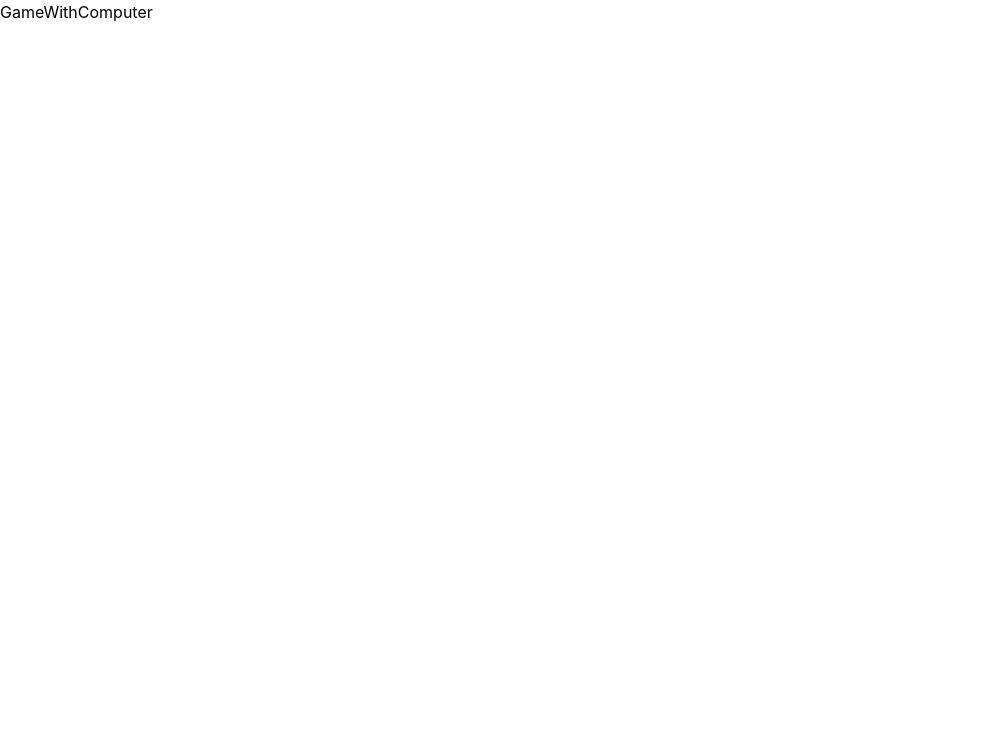
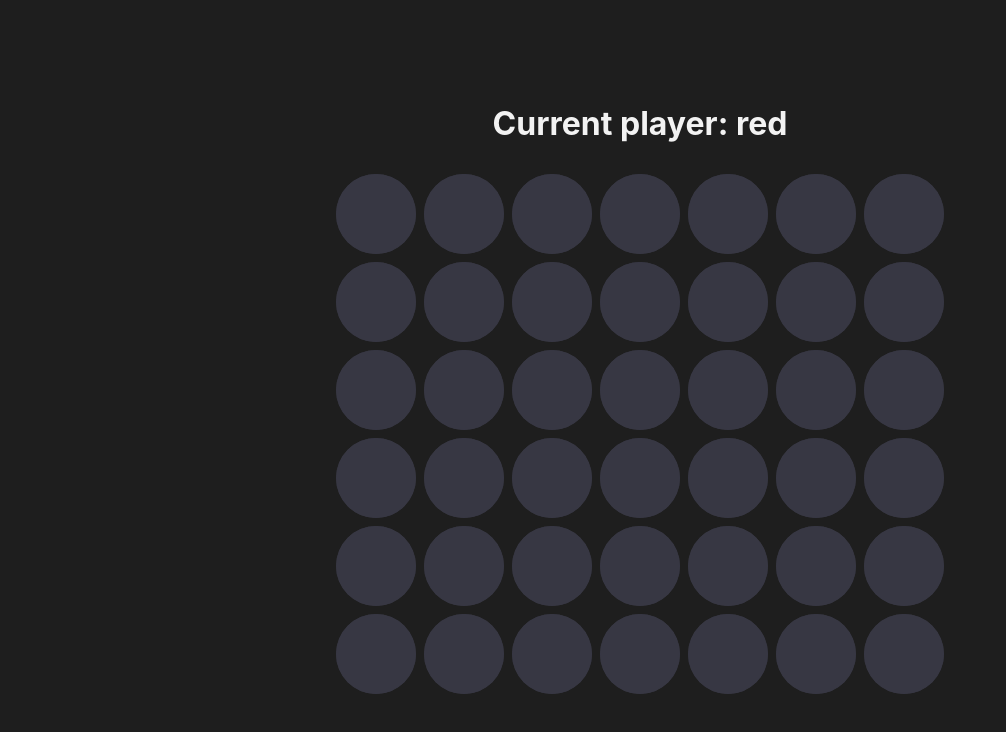
Before and after one commit to ayeMind/connect-four, a React (Vite) app: page /computer in a window 1280 px wide. Shown: the top 732 px of the page, without its empty margins (0-1006 px from the left). Built offline with nearby package versions, Linux system fonts and the light colour scheme; a web font is replaced by a local one.

Commit message:
fix game after "go back one page"

```diff
--- a/src/components/cell/Cell.tsx
+++ b/src/components/cell/Cell.tsx
@@ -19,7 +19,7 @@ const Cell: FC<CellProps> = observer(({ id }) => {
   }
 
   useEffect(() => {
-    document.addEventListener('game-reset', onResetGame)
+    document.addEventListener('game-reset', onResetGame) // event from GameWithFriend
 
     return () => {
       document.removeEventListener('game-reset', onResetGame)
--- a/src/pages/game-with-computer/GameWithComputer.module.scss
+++ b/src/pages/game-with-computer/GameWithComputer.module.scss
@@ -0,0 +1,32 @@
+.page {
+    display: flex;
+    flex-direction: column;
+    align-items: center;
+    justify-content: center;
+}
+
+.current-player {
+    font-size: 2rem;
+    margin-bottom: 2rem;
+
+    @media screen and (max-width: 768px) {
+        font-size: 1.5rem;
+    }
+
+    @media screen and (max-width: 480px) {
+        font-size: 1.2rem;
+    }
+}
+
+.btn {
+    padding: 1rem 2rem;
+    border-radius: 1rem;
+    background-color: $btn-color;
+    color: $text-color;
+}
+
+.buttons {
+    display: flex;
+    gap: 1rem;
+    margin-top: 2rem;
+}
--- a/src/pages/game-with-computer/GameWithComputer.tsx
+++ b/src/pages/game-with-computer/GameWithComputer.tsx
@@ -1,11 +1,45 @@
-import { FC } from 'react'
+import { Layout } from 'components/layout'
+import { FC, useEffect } from 'react'
+import styles from './GameWithComputer.module.scss'
+import { Field } from 'components/field'
+import { observer } from 'mobx-react-lite'
+import store from 'app/store'
+import { Link } from 'react-router-dom'
+import { motion } from 'framer-motion'
 
-const GameWithComputer: FC = () => {
+const GameWithComputer: FC = observer(() => {
+
+  useEffect(() => {
+    store.reset()
+  }, [])
+
+  const { currentPlayer } = store
+
+  let text = `Current player: ${currentPlayer}`
+  if (store.winner === "draw") {
+    text = "Draw!"
+  } else if (store.winner) {
+    text = `${store.winner[0].toUpperCase() + store.winner.slice(1)} won!`
+  }
+
+  const resetGame = () => {
+    store.reset()
+    const event = new CustomEvent('game-reset')
+    document.dispatchEvent(event)
+  }
+
   return (
-    <div>
-     GameWithComputer
-    </div>
+    <Layout className={styles.page}>
+      <h2 className={styles["current-player"]}>{text}</h2>
+      <Field />
+      {store.gameIsOver && (
+        <motion.div className={styles.buttons} initial={{ opacity: 0 }} animate={{ opacity: 1, transition: { duration: 0.5 } }} >
+          <Link className={styles.btn} to="/" onClick={store.reset}>Back</Link>
+          <button className={styles.btn} onClick={resetGame}>Reset</button>
+        </motion.div>
+      )}
+    </Layout>
   )
-}
+})
 
 export { GameWithComputer }
--- a/src/pages/game-with-friend/GameWithFriend.tsx
+++ b/src/pages/game-with-friend/GameWithFriend.tsx
@@ -1,5 +1,5 @@
 import { Layout } from 'components/layout'
-import { FC } from 'react'
+import { FC, useEffect } from 'react'
 import styles from './GameWithFriend.module.scss'
 import { Field } from 'components/field'
 import { observer } from 'mobx-react-lite'
@@ -8,6 +8,10 @@ import { Link } from 'react-router-dom'
 import { motion } from 'framer-motion'
 
 const GameWithFriend: FC = observer(() => {
+
+  useEffect(() => {
+    store.reset()
+  }, [])
 
   const { currentPlayer } = store
 
```
